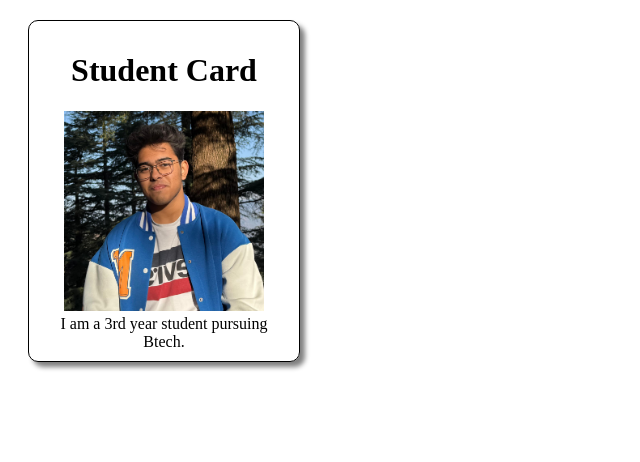
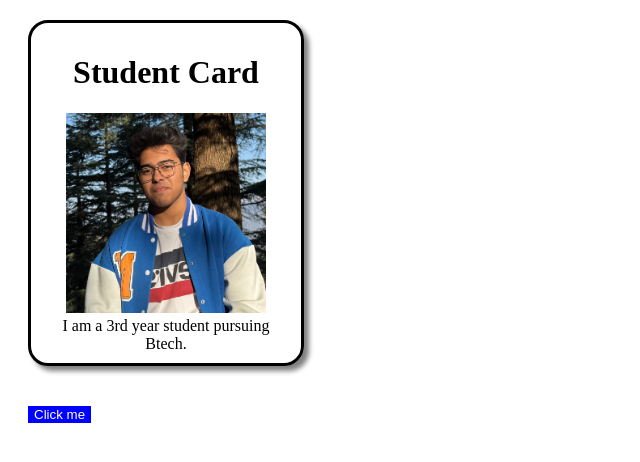
Before and after one commit to kushagrx/React-Dev, a React (Vite) app in the folder kushagra01/: page / in a window 1280 px wide. Shown: the top 462 px of the page, without its empty margins (0-640 px from the left). Built offline with nearby package versions, Linux system fonts and the light colour scheme.

Commit message:
modified button and familiarised with basic CSS styling

```diff
--- a/kushagra01/src/App.jsx
+++ b/kushagra01/src/App.jsx
@@ -2,14 +2,17 @@ import Button from "./Button"
 import Student from "./Student";
 import Card from "./Card";
 
-// Props: read only properties shared between components
+// Props: read only properties shared between components     eg in student.jsx
 //        a parent component can send data to its child components
 //         <component key=value>
 
 
 function App() {
   return(
+    <>
     <Card/>
+    <Button/>
+    </>
   );
 }
 
--- a/kushagra01/src/Card.jsx
+++ b/kushagra01/src/Card.jsx
@@ -1,4 +1,5 @@
 import profilePic from './assets/kushagramain.png.jpg'
+
 function Card(){
     return(
         <div className='card'>
--- a/kushagra01/src/index.css
+++ b/kushagra01/src/index.css
@@ -1,9 +1,17 @@
 .card{
-  border: 1px solid;
-  border-radius: 10px;
-  box-shadow: 5px 5px 5px grey;
-  max-width: 250px;
-  padding: 10px;
-  margin: 20px;
+  border: 3px solid;                /*adding the border and its thickness*/
+  border-radius: 20px;              /*this is for the roundness of the edges*/
+  box-shadow: 5px 5px 5px grey;   /*horizontal vertical and color offets respectively*/
+  max-width: 250px;                 /*width of the border*/
+  padding: 10px;                    /*INSIDE the border*/
+  margin: 20px;                     /*OUTSIDE the border*/
   text-align: center;
 }
+
+.button{
+  background-color: blue;
+  color: white;
+  border: none;
+  margin: 20px;
+  cursor: pointer;
+}
```
